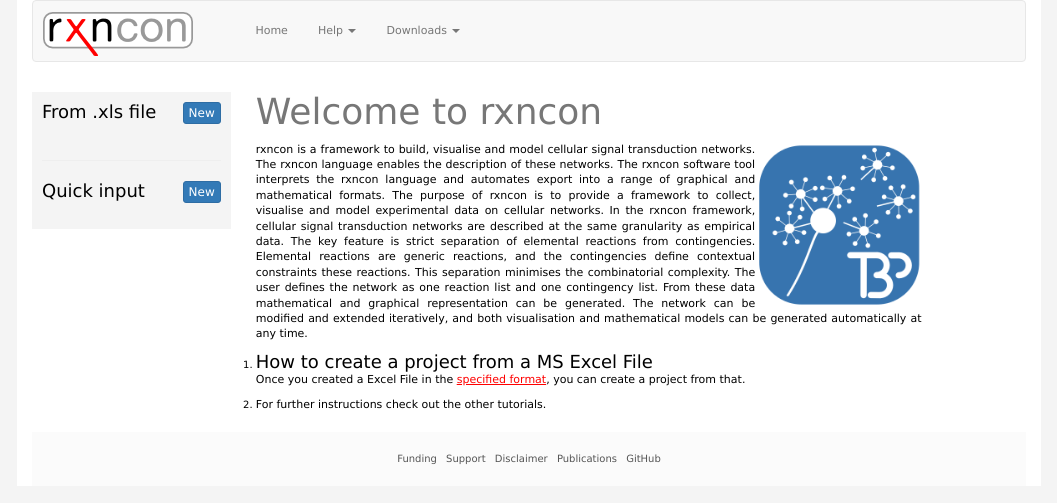
After one commit to rxncon/workbench, a Django app: template src/templates/joyrides/project_from_file.html in a window 1280 px wide. The commit adds this page. Shown: the top 503 px of the page, without its empty margins (111-1168 px from the left). Run offline with Django 3.2, Linux system fonts and the light colour scheme; the template is opened without the code that fills it, so the values that code supplies are empty; some libraries are stand-ins or nearby versions.

Commit message:
Bastis template funciton is now in use + minor stuff

```diff
--- a/myvenv/pip-selfcheck.json
+++ b/myvenv/pip-selfcheck.json
@@ -1 +1 @@
-{"last_check":"2017-01-02T18:10:06Z","pypi_version":"9.0.1"}
+{"last_check":"2017-01-10T08:39:42Z","pypi_version":"9.0.1"}
--- /dev/null
+++ b/src/templates/joyrides/project_from_file.html
@@ -0,0 +1,48 @@
+{% extends "base.html" %}
+{% block content%}
+
+<div class="index">
+<h1>Welcome to rxncon</h1>
+    <a href ="https://www2.hu-berlin.de/biologie/theorybp/index.php"><img src="static/img/group_logo.png" width="25%"></a>
+    <p> rxncon is a framework to build, visualise and model cellular signal transduction networks. The rxncon
+        language enables the description of these networks. The rxncon software tool interprets the rxncon language and automates export into a range of graphical and mathematical formats.
+        The purpose of rxncon is to provide a framework to collect, visualise and model experimental data on cellular networks. In the rxncon framework, cellular signal transduction networks are described at the same granularity as empirical data.
+        The key feature is strict separation of elemental reactions from contingencies. Elemental reactions are generic reactions, and the contingencies define contextual constraints these reactions. This separation minimises the combinatorial complexity.
+        The user defines the network as one reaction list and one contingency list. From these data mathematical and
+        graphical representation can be generated. The network can be modified and extended iteratively, and both
+        visualisation and mathematical models can be generated automatically at any time. </p>
+</div>
+
+<div class="project_from_file">
+    <ol id="joyRide_project_from_file">
+        <li data-href-template="static_pages/support.html">
+            <h4> How to create a project from a MS Excel File</h4>
+            <p> Once you created a Excel File in the <a href="{% url 'create_rxncon' %}" style="color: red">specified format</a>, you can create a project from that.</p></li>
+
+        <li data-button="End"  data-id="help" >
+            <p>For further instructions check out the other tutorials.</p>
+        </li>
+    </ol>
+
+    {% load staticfiles %}
+
+    <script type="text/javascript" src="{% static 'js/jquery-1.10.1.js'%}"></script>
+        <script type="text/javascript" src="{% static 'js/jquery.joyride-2.1.js'%}"></script>
+        <script>
+          $(window).load(function() {
+            $('#joyRide_project_from_file').joyride({
+              autoStart : true,
+              postStepCallback : function (index, tip) {
+              if (index == 2) {
+                $(this).joyride('set_li', false, 1);
+              }
+            },
+            modal:true,
+            expose: true
+            });
+          });
+
+        </script>
+
+</div>
+{%endblock content%}
--- a/src/templates/regGraphFile_form.html
+++ b/src/templates/regGraphFile_form.html
@@ -13,7 +13,7 @@
 
     {% csrf_token %}
     {{ form.as_p}}
-    <p>Use layout template:<input type="file" name="template"></p>
+    <p><label>Layout template:<input type="file" name="template"></label></p>
     <input type="submit" class="btn btn-default" value="Create graph" />
 </form>
 
```
Also changed, not shown: src/graphs/views.py (+5 -33 lines), src/db.sqlite3, 1 other file.
